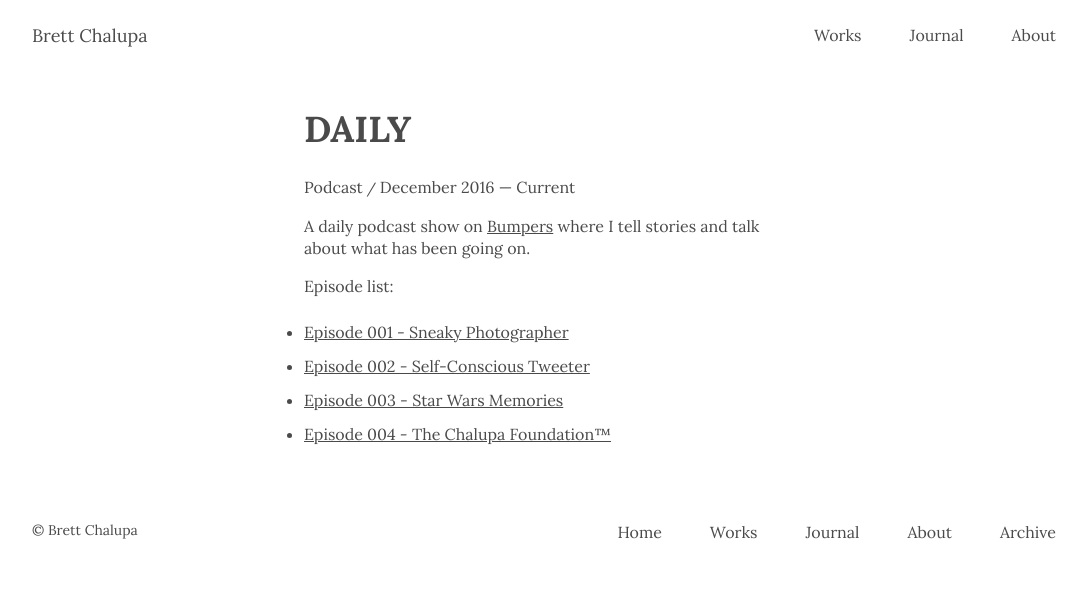
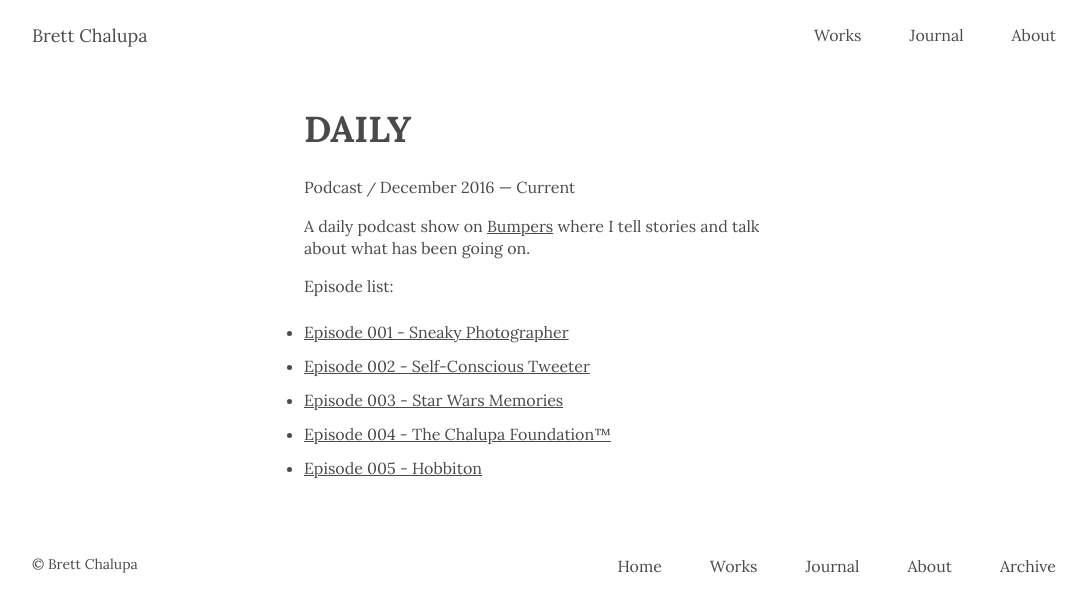
Before and after one commit to brettchalupa/brettchalupa.github.io, a Jekyll site: the page built from _works/daily.md, in a window 1280 px wide. Shown: the top 612 px of the page, without its empty margins (96-1183 px from the left). Built offline with Jekyll 4.4.1, drawn with Linux system fonts in a browser that asks for light colours; a script that is not in the unit is left out.

Commit message:
Add Daily 005

```diff
--- a/_works/daily.md
+++ b/_works/daily.md
@@ -18,3 +18,4 @@ Episode list:
 - [Episode 002 - Self-Conscious Tweeter](https://bumpers.fm/e/b15lrthmr9a002vkmlhg)
 - [Episode 003 - Star Wars Memories](https://bumpers.fm/e/b1674togm6cg02ujgu50)
 - [Episode 004 - The Chalupa Foundation&trade;](https://bumpers.fm/e/b16ucboet0g002v6pv4g)
+- [Episode 005 - Hobbiton](https://bumpers.fm/e/b17ds9dcvco002ihjmgg)
```
